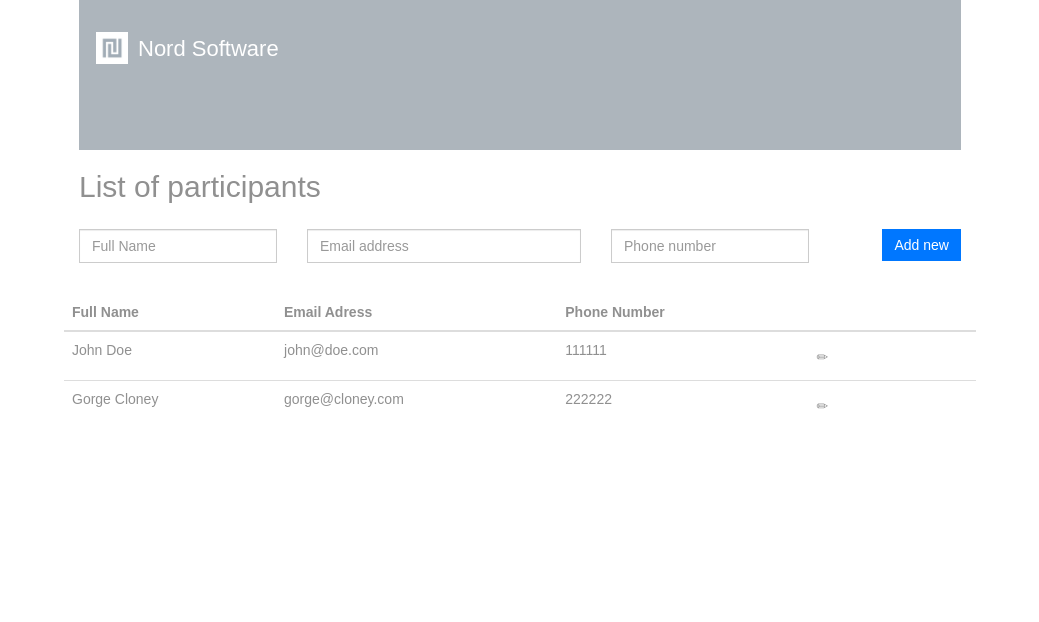
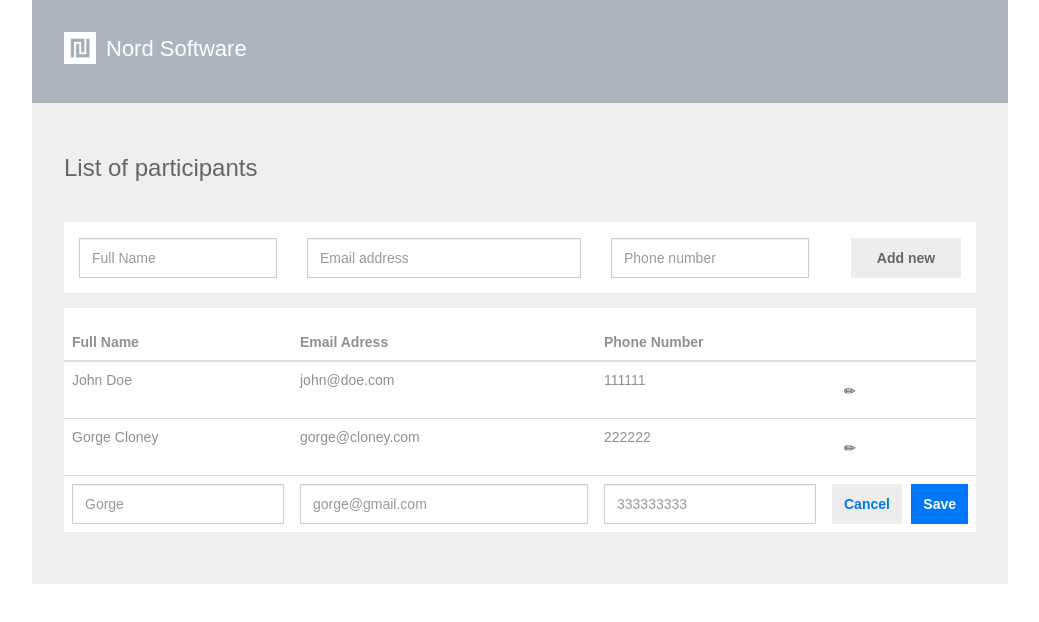
Before and after one commit to sangdth/html5-test, a React (Create React App) app: page / in a window 1280 px wide. Shown: the top 622 px of the page, without its empty margins (120-1159 px from the left). Built offline with nearby package versions, Linux system fonts and the light colour scheme; a web font is replaced by a local one.

Commit message:
polish CSS
polish the css and make it nice

```diff
--- a/src/App.css
+++ b/src/App.css
@@ -1,13 +1,13 @@
 .html5-test {
   color: #909090;
-  width: 912px;
+  width: 1006px;
 }
 
 .header {
   background-color: #ADB5BC;
-  height: 150px;
   padding: 32px;
   color: white;
+  width: 976px;
 }
 
 .header .logo {
@@ -18,27 +18,55 @@
 
 .header h1 {
   font-size: 22px;
-  margin-top: 5px;
+  margin-top: 0px;
+  padding-top: 5px;
+}
+
+.body {
+  background-color: #EEE;
+  width: 976px;
+  padding: 32px;
+}
+
+.body h2 {
+  font-size: 24px;
+  color: #666;
+  margin-bottom: 40px;
 }
 
 .add-form, .table-list {
+  padding-top: 16px;
   background-color: #FFF;
-  padding-top: 16px;
+}
+
+.add-form {
+  margin: 0 auto 15px;
+}
+
+.btn {
+  border: none;
+  border-radius: 0;
+  height: 40px;
+  font-weight: bold;
 }
 
 .btn-add-new {
-  background-color: #07F;
-  border: none;
-  color: #FFF;
-  border-radius: 0;
+  background-color: #EDEDED;
+  color: #666;
+  width: 110px;
 }
 
-.btn-tiny {
-  background-color: #FFF;
-  color: #909090;
-  border: 0;
+.btn-save {
+  background-color: #07F;
+  color: #FFF;
+}
+
+.btn-cancel {
+  background-color: #EDEDED;
+  color: #07F;
 }
 
 .form-control {
   border-radius: 0;
+  height: 40px;
 }
--- a/src/components/AddForm.js
+++ b/src/components/AddForm.js
@@ -25,28 +25,28 @@ class AddForm extends React.Component {
         return (
             <div className="row add-form">
                 <form>
-                    <div className="col-md-3 test">
+                    <div className="col-md-3">
                         <div className="form-group">
                             <label className="sr-only" htmlFor="inputName">Full name</label>
                             <input type="text" className="form-control" id="inputName" placeholder="Full Name" />
                         </div>
                     </div>
 
-                    <div className="col-md-4 test">
+                    <div className="col-md-4">
                         <div className="form-group">
                             <label className="sr-only" htmlFor="inputEmail">Email address</label>
                             <input type="email" className="form-control" id="inputEmail" placeholder="Email address" />
                         </div>
                     </div>
 
-                    <div className="col-md-3 test">
+                    <div className="col-md-3">
                         <div className="form-group">
                             <label className="sr-only" htmlFor="inputPhone">Phone number</label>
                             <input type="number" className="form-control" id="inputPhone" placeholder="Phone number" />
                         </div>
                     </div>
 
-                    <div className="col-md-2 test">
+                    <div className="col-md-2">
                         <button type="submit" className="btn btn-primary btn-add-new pull-right">Add new</button>
                     </div>
                 </form>
--- a/src/components/Header.js
+++ b/src/components/Header.js
@@ -4,7 +4,7 @@ import logo from '../logo.png';
 class Header extends React.Component {
     render() {
         return (
-        <div className="row navigation">
+        <div className="navigation">
             <img src={logo} className="logo" alt="logo" />
             <h1>Nord Software</h1>
         </div>
--- a/src/components/TableList.js
+++ b/src/components/TableList.js
@@ -17,7 +17,7 @@ class TableList extends React.Component {
         ];
 
         return (
-            <div className="row table-list">
+            <div className="table-list">
                 <table className="table">
                     <thead>
                         <tr>
@@ -33,10 +33,10 @@ class TableList extends React.Component {
                             participants.map(function (par, index) {
                                 return (
                                     <tr key={index}>
-                                        <td>{par.name}</td>
-                                        <td>{par.email}</td>
-                                        <td>{par.phone}</td>
-                                        <td>
+                                        <td className="col-md-3">{par.name}</td>
+                                        <td className="col-md-4">{par.email}</td>
+                                        <td className="col-md-3">{par.phone}</td>
+                                        <td className="col-md-2">
                                             <button type="button" className="btn btn-default btn-tiny" aria-label="Left Align">
                                                 <span className="glyphicon glyphicon-pencil" aria-hidden="true" />
                                             </button>
@@ -48,6 +48,13 @@ class TableList extends React.Component {
                                 )
                             })
                         }
+                        <tr>
+                            <td className="col-md-3"><input type="text" className="form-control" id="inputName" placeholder="Gorge" /></td>
+                            <td className="col-md-4"><input type="text" className="form-control" id="inputEmail" placeholder="gorge@gmail.com" /></td>
+                            <td className="col-md-3"><input type="text" className="form-control" id="inputPhone" placeholder="333333333" /></td>
+                            <td className="col-md-2"><button type="submit" className="btn btn-primary btn-cancel pull-left">Cancel</button> <button type="submit" className="btn btn-primary btn-save pull-right">Save</button></td>
+                        </tr>
+
                     </tbody>
                 </table>
             </div>
```
